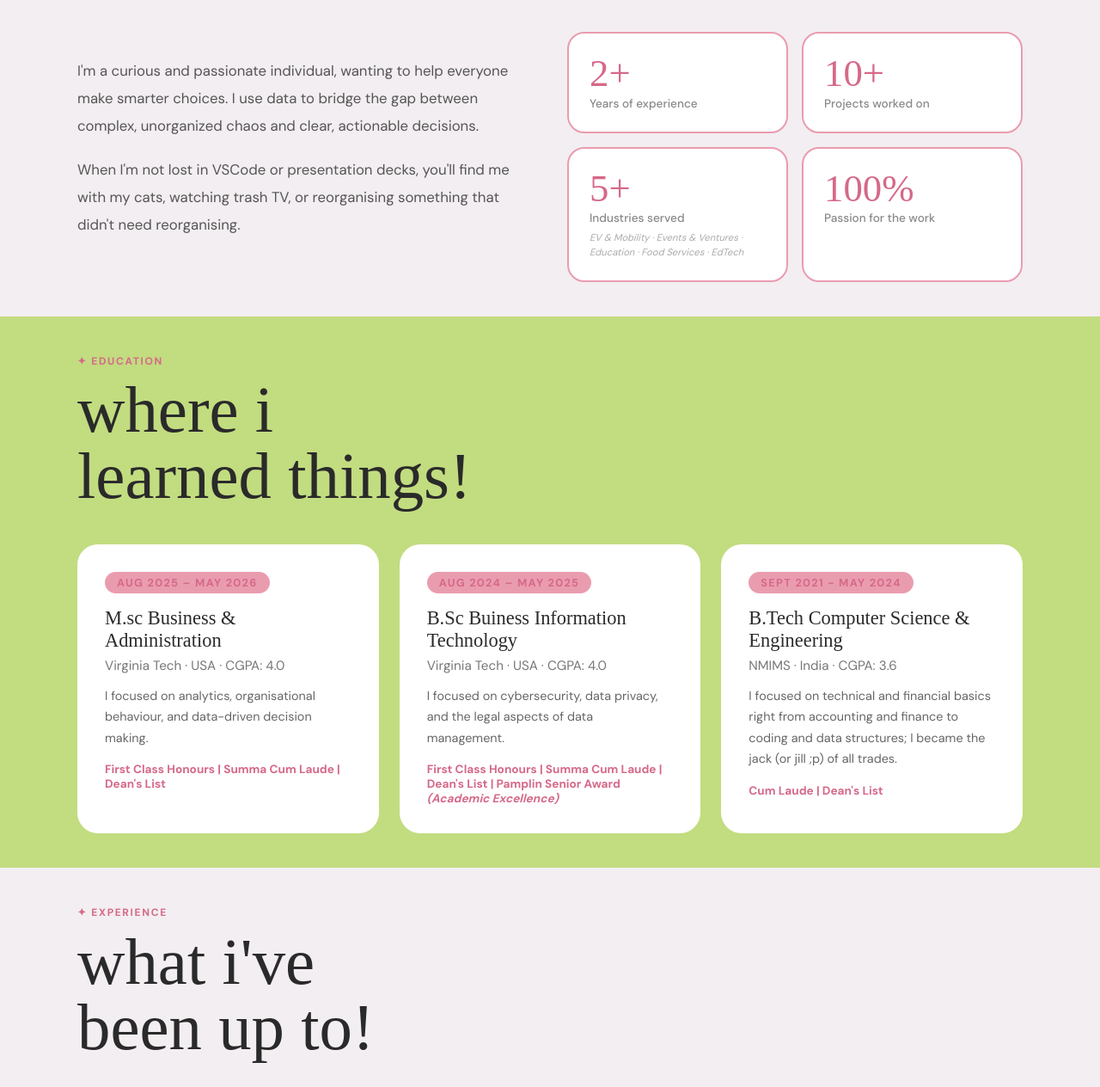
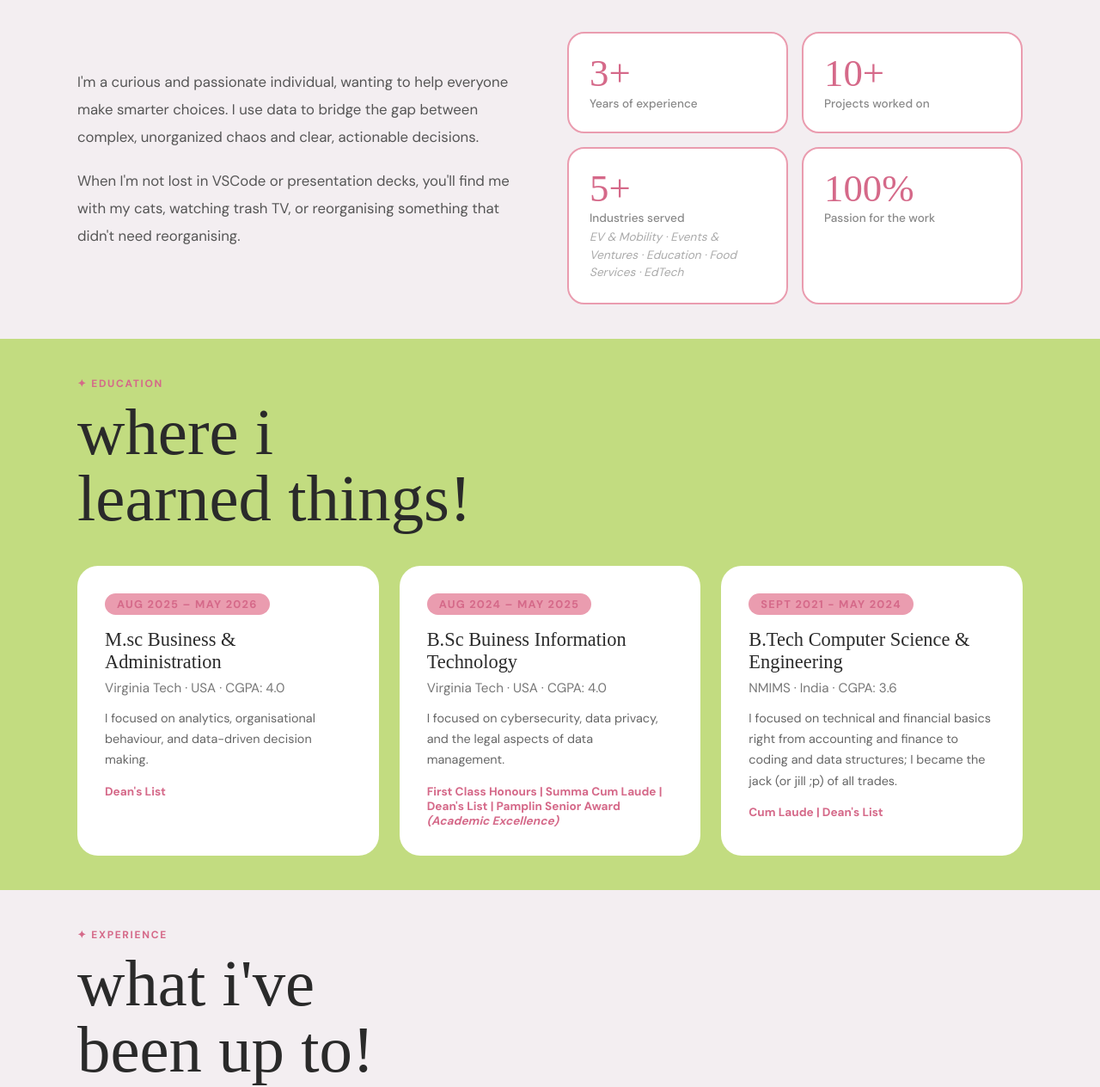
Before and after one commit to kshama-purohit/portfolio, a plain HTML site: page index.html in a window 1280 px wide. Shown: the part 1028-2292 px from the top of the page at 86% size. Drawn offline with Linux system fonts and the light colour scheme; a web font is replaced by a local one.

Commit message:
content updates

```diff
--- a/index.html
+++ b/index.html
@@ -71,7 +71,7 @@
       </div>
       <div class="about-stats">
         <div class="stat-card">
-          <div class="num">2+</div>
+          <div class="num">3+</div>
           <div class="label">Years of experience</div>
         </div>
         <div class="stat-card">
@@ -81,7 +81,7 @@
         <div class="stat-card">
           <div class="num">5+</div>
           <div class="label">Industries served</div>
-          <div class="stat-industries"><i>EV & Mobility · Events & Ventures · Education · Food Services · EdTech</i></div>
+          <div class="stat-industries">EV & Mobility · Events & Ventures · Education · Food Services · EdTech</div>
         </div>
         <div class="stat-card">
           <div class="num">100%</div>
@@ -103,7 +103,7 @@
         <h3>M.sc Business & Administration</h3>
         <div class="school">Virginia Tech · USA · CGPA: 4.0</div>
         <p>I focused on analytics, organisational behaviour, and data-driven decision making.
-          <div class="honours">First Class Honours | Summa Cum Laude | Dean's List </div></p>
+          <div class="honours">Dean's List </div></p>
       </div>
       <div class="edu-card">
         <span class="year">Aug 2024 – May 2025</span>
@@ -461,8 +461,8 @@
           <span class="skill-tag">MySQL for Data Analytics & BI — Udemy (2024)</span>
           <span class="skill-tag">Student Marketing — ANA (2026)</span>
           <span class="skill-tag">Databricks Lakehouse Fundamentals — Databricks (In Progress)</span>
-          <span class="skill-tag">FastAPI — Udemy (In Progress)</span>
-          <span class="skill-tag">Apache Kafka — Confluent (In Progress)</span>
+          <span class="skill-tag">FastAPI (In Progress)</span>
+          <span class="skill-tag">Apache Kafka(In Progress)</span>
         </div>
       </div>
       <div class="skill-group">
--- a/style.css
+++ b/style.css
@@ -394,10 +394,11 @@
       margin-top: 4px;
     }
     .stat-industries {
-      font-size: 0.7rem;
+      font-size: 0.85rem;
       color: #aaa;
-      margin-top: 6px;
+      margin-top: 4px;
       line-height: 1.5;
+      font-style: italic;
     }
 
     /* ── EDUCATION ── */
```
